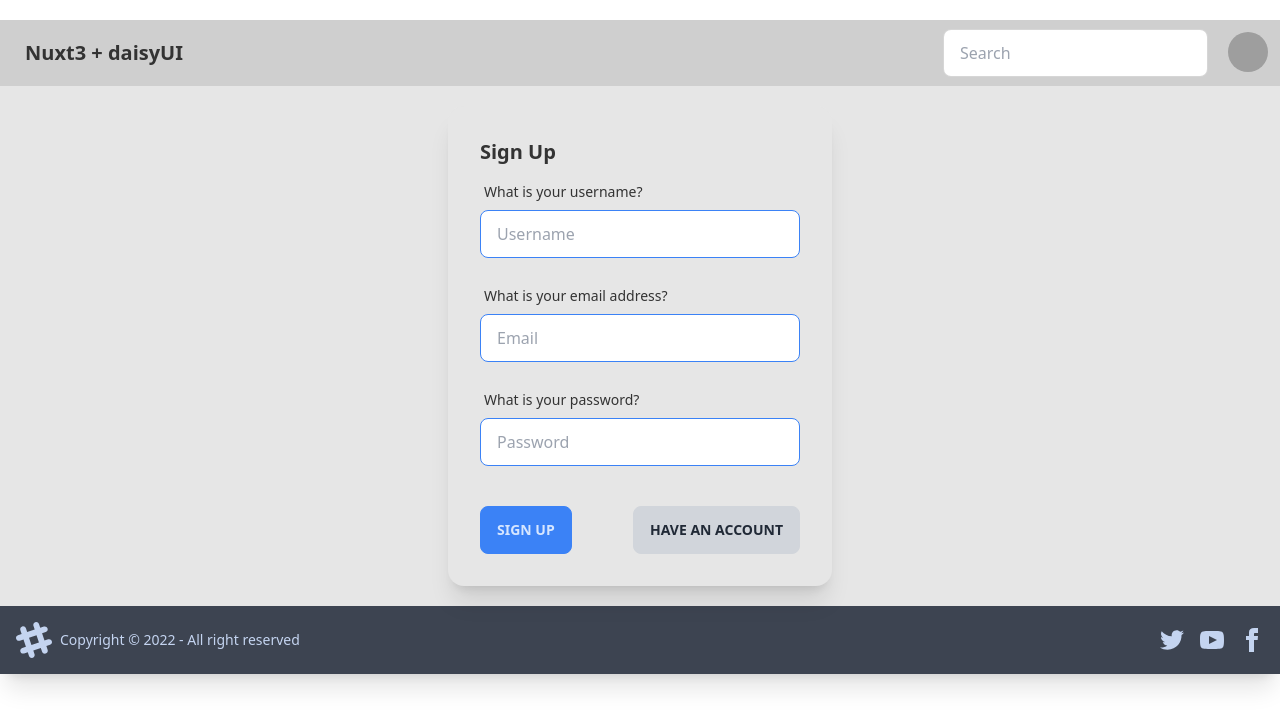
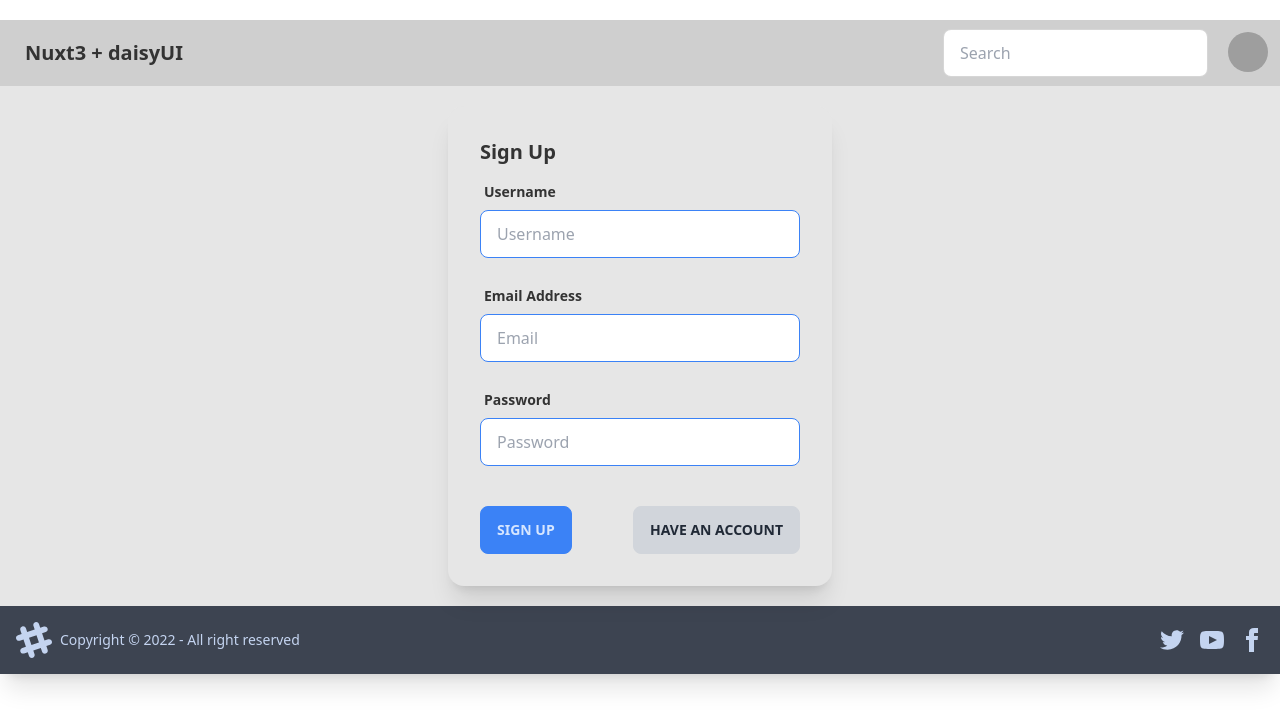
Before and after one commit to renbesson/nuxt3-daisyui-firebase, a Nuxt app: page /signup in a window 1280 px wide. Shown: the top 728 px of the page. Built offline with nearby package versions, Linux system fonts and the light colour scheme; grey boxes are pictures that could not be loaded.

Commit message:
Auth Done

```diff
--- a/pages/profile.vue
+++ b/pages/profile.vue
@@ -12,7 +12,7 @@
         <!--card content -->
         <div class="mb-3">
           <label class="label">
-            <span class="label-text">What is your username?</span>
+            <span class="label-text font-semibold">New Username</span>
           </label>
           <input
             v-model="username"
@@ -23,7 +23,7 @@
         </div>
         <div class="mb-3">
           <label class="label">
-            <span class="label-text">What is your email address?</span>
+            <span class="label-text font-semibold">New Email Address</span>
           </label>
           <input
             v-model="email"
@@ -53,7 +53,7 @@
     >
       <div class="card-body">
         <h2 class="card-title">Not Signed In</h2>
-        <p>You are NOT signed in.</p>
+        <span class="">You are NOT signed in.</span>
         <div class="card-actions justify-between">
           <NuxtLink to="/signin"
             ><button class="btn btn-primary">SignIn</button></NuxtLink
--- a/pages/signin.vue
+++ b/pages/signin.vue
@@ -12,7 +12,7 @@
         <!--card content -->
         <div class="mb-3">
           <label class="label">
-            <span class="label-text">What is your email address?</span>
+            <span class="label-text font-semibold">Email Address</span>
           </label>
           <input
             v-model="email"
@@ -23,7 +23,7 @@
         </div>
         <div>
           <label class="label">
-            <span class="label-text">What is your password?</span>
+            <span class="label-text font-semibold">Password</span>
           </label>
           <input
             v-model="password"
@@ -46,11 +46,11 @@
 
     <div
       v-if="user?.isLoading === false && user?.user !== null"
-      class="card w-96 bg-base-200 mx-auto m-5 shadow-xl"
+      class="card w-96 bg-base-100 mx-auto m-5 shadow-xl"
     >
       <div class="card-body">
         <h2 class="card-title">Already Signed In</h2>
-        <p>You are already signed in. Click OK to go to the home page.</p>
+        <span>You are already signed in. Click OK to go to the home page.</span>
         <div class="card-actions justify-end">
           <NuxtLink to="/"
             ><button class="btn btn-primary">Ok</button></NuxtLink
--- a/pages/signup.vue
+++ b/pages/signup.vue
@@ -12,7 +12,7 @@
         <!--card content -->
         <div class="mb-3">
           <label class="label">
-            <span class="label-text">What is your username?</span>
+            <span class="label-text font-semibold">Username</span>
           </label>
           <input
             v-model="username"
@@ -23,7 +23,7 @@
         </div>
         <div class="mb-3">
           <label class="label">
-            <span class="label-text">What is your email address?</span>
+            <span class="label-text font-semibold">Email Address</span>
           </label>
           <input
             v-model="email"
@@ -34,7 +34,7 @@
         </div>
         <div class="mb-3">
           <label class="label">
-            <span class="label-text">What is your password?</span>
+            <span class="label-text font-semibold">Password</span>
           </label>
           <input
             v-model="password"
@@ -62,11 +62,11 @@
 
     <div
       v-if="user?.isLoading === false && user?.user !== null"
-      class="card w-96 bg-base-200 mx-auto m-5 shadow-xl"
+      class="card w-96 bg-base-100 mx-auto m-5 shadow-xl"
     >
       <div class="card-body">
         <h2 class="card-title">Already Signed In</h2>
-        <p>You are already signed in. Click OK to go to the home page.</p>
+        <span>You are already signed in. Click OK to go to the home page.</span>
         <div class="card-actions justify-end">
           <NuxtLink to="/"
             ><button class="btn btn-primary">Ok</button></NuxtLink
```
